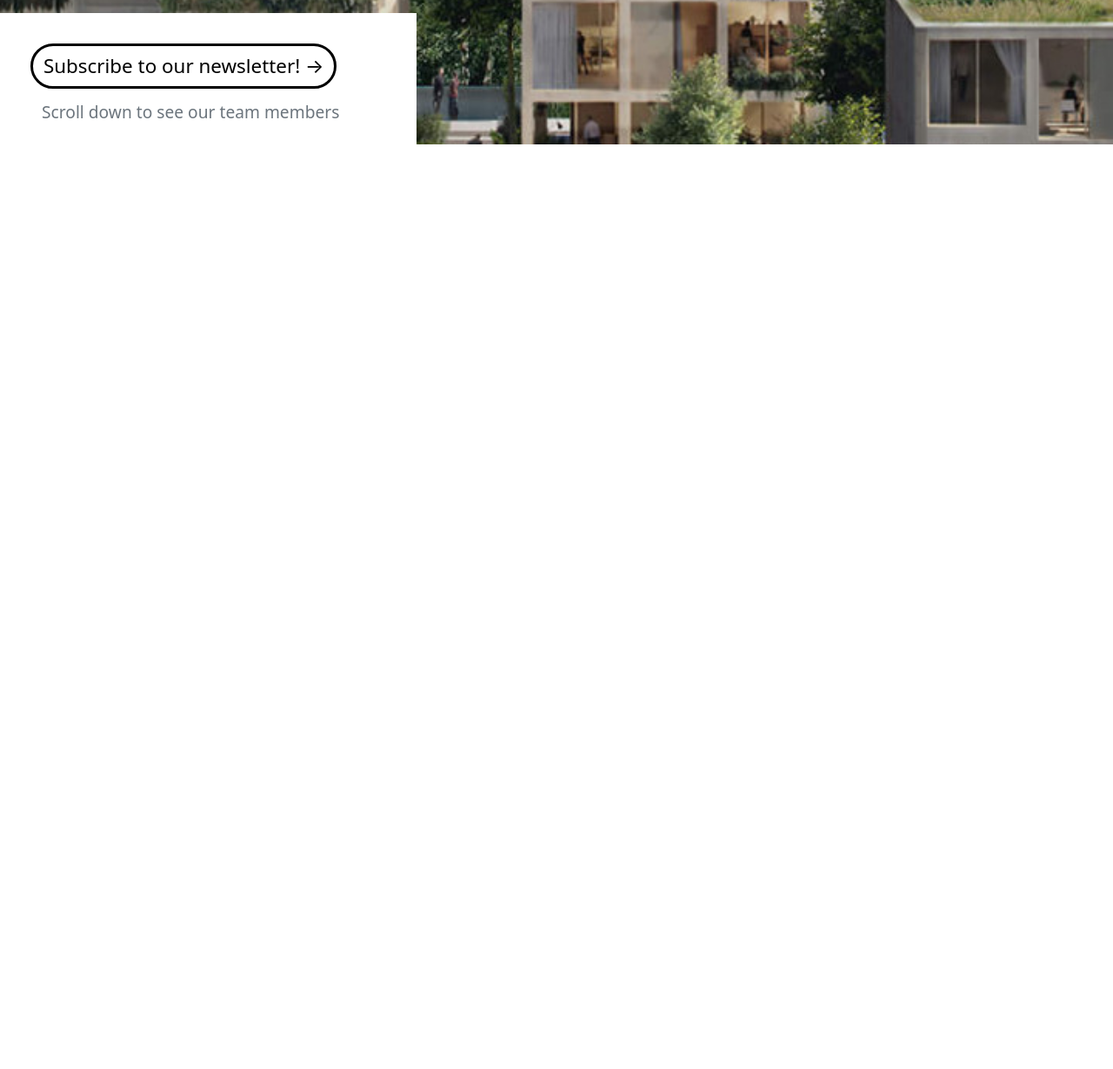
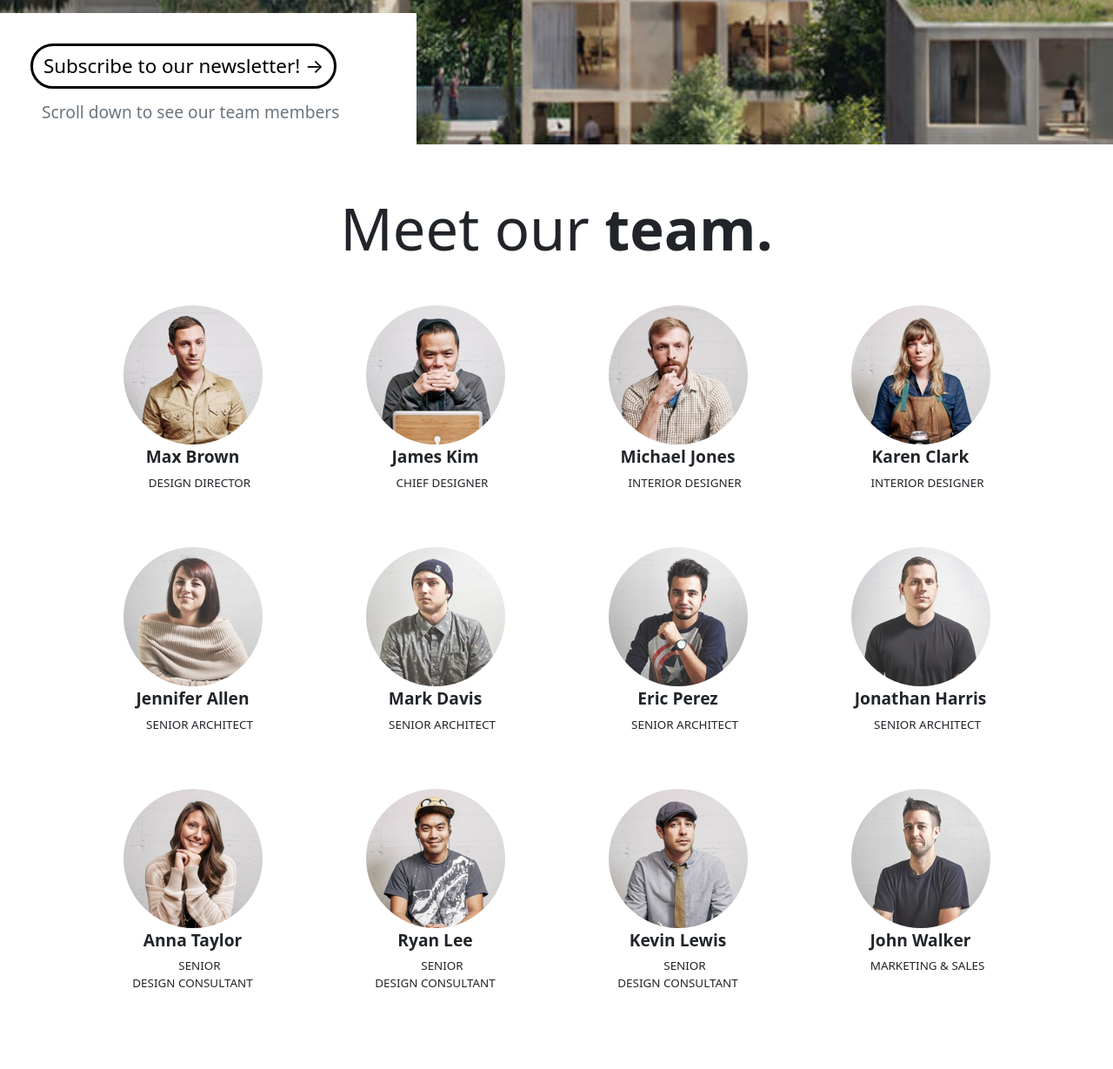
Before and after one commit to designerlinak/SMC_WebDesign3, a PHP site: page /homework/team.html in a window 1280 px wide. Shown: the part 669-1898 px from the top of the page at 87% size. Before the commit the page ends 835 px from the top, so only its background shows below. Run offline with PHP 8.4, Linux system fonts and the light colour scheme.

Commit message:
Update on homework

```diff
--- a/week06/homework/css/team-styles.css
+++ b/week06/homework/css/team-styles.css
@@ -108,6 +108,9 @@ button, input, optgroup, select, textarea {
 
 .small, small {
     font-size: 1em;
+}
+
+.text-muted {
     margin-left: .5rem;
 }
 
@@ -170,6 +173,48 @@ button, input, optgroup, select, textarea {
     background-color: #FFE600;
     border-color: #FFE600;
 }
+
+.container {
+    padding-top: 4rem;
+}
+
+.display-6 {
+    font-size: calc(1.375rem + 3.5vw);
+    font-weight: 300;
+    line-height: 1.2;
+    text-align: center;
+    margin-bottom: 3rem;
+}
+
+b, strong {
+    font-weight: 600;
+}
+
+.member-image {
+    border-radius: 8rem;
+    height: 10rem;
+    width: 10rem;
+}
+
+.member-name {
+    text-align: center;
+    font-size: 1.2rem;
+    margin-bottom: .3rem;
+}
+
+.member-position {
+    text-align: center;
+    font-size: .7rem;
+}
+
+.col {
+    margin-bottom: 3rem;
+    text-align: center;
+}
+
+
+
+
 
 
 
--- a/week06/homework/team.html
+++ b/week06/homework/team.html
@@ -121,7 +121,74 @@
             </div>
         </header>
 
-        <main></main>
+        <main>
+            <div class="container">
+                <h2 class="display-6">Meet our <b>team.</b></h2>
+                <div class="row row-cols-2 row-cols-md-3 row-cols-lg-4 my-4 g-3">
+                    <div class="col">
+                        <img src="../homework/images/member-1.png" alt="member-1" class="member-image">
+                        <p class="member-name"><strong>Max Brown</strong></p>
+                        <p class="member-position"><small>DESIGN DIRECTOR</small></p>
+                    </div>
+                    <div class="col">
+                        <img src="../homework/images/member-2.png" alt="member-2" class="member-image">
+                        <p class="member-name"><strong>James Kim</strong></p>
+                        <p class="member-position"><small>CHIEF DESIGNER</small></p>
+                    </div>
+                    <div class="col">
+                        <img src="../homework/images/member-3.png" alt="member-3" class="member-image">
+                        <p class="member-name"><strong>Michael Jones</strong></p>
+                        <p class="member-position"><small>INTERIOR DESIGNER</small></p>
+                    </div>
+                    <div class="col">
+                        <img src="../homework/images/member-4.png" alt="member-4" class="member-image">
+                        <p class="member-name"><strong>Karen Clark</strong></p>
+                        <p class="member-position"><small>INTERIOR DESIGNER</small></p>
+                    </div>
+                    <div class="col">
+                        <img src="../homework/images/member-5.png" alt="member-5" class="member-image">
+                        <p class="member-name"><strong>Jennifer Allen</strong></p>
+                        <p class="member-position"><small>SENIOR ARCHITECT</small></p>
+                    </div>
+                    <div class="col">
+                        <img src="../homework/images/member-6.png" alt="member-6" class="member-image">
+                        <p class="member-name"><strong>Mark Davis</strong></p>
+                        <p class="member-position"><small>SENIOR ARCHITECT</small></p>
+                    </div>
+                    <div class="col">
+                        <img src="../homework/images/member-7.png" alt="member-7" class="member-image">
+                        <p class="member-name"><strong>Eric Perez</strong></p>
+                        <p class="member-position"><small>SENIOR ARCHITECT</small></p>
+                    </div>
+                    <div class="col">
+                        <img src="../homework/images/member-8.png" alt="member-8" class="member-image">
+                        <p class="member-name"><strong>Jonathan Harris</strong></p>
+                        <p class="member-position"><small>SENIOR ARCHITECT</small></p>
+                    </div>
+                    <div class="col">
+                        <img src="../homework/images/member-9.png" alt="member-9" class="member-image">
+                        <p class="member-name"><strong>Anna Taylor</strong></p>
+                        <p class="member-position"><small>SENIOR<br>DESIGN CONSULTANT</small></p>
+                    </div>
+                    <div class="col">
+                        <img src="../homework/images/member-10.png" alt="member-10" class="member-image">
+                        <p class="member-name"><strong>Ryan Lee</strong></p>
+                        <p class="member-position"><small>SENIOR<br>DESIGN CONSULTANT</small></p>
+                    </div>
+                    <div class="col">
+                        <img src="../homework/images/member-11.png" alt="member-11" class="member-image">
+                        <p class="member-name"><strong>Kevin Lewis</strong></p>
+                        <p class="member-position"><small>SENIOR<br>DESIGN CONSULTANT</small></p>
+                    </div>
+                    <div class="col">
+                        <img src="../homework/images/member-12.png" alt="member-12" class="member-image">
+                        <p class="member-name"><strong>John Walker</strong></p>
+                        <p class="member-position"><small>MARKETING & SALES</small></p>
+                    </div>
+                </div>
+            </div>
+
+        </main>
 
         <footer></footer>
 
```
Also changed, not shown: week06/homework/images/member-1.png (added), week06/homework/images/member-10.png (added), week06/homework/images/member-11.png (added), week06/homework/images/member-12.png (added), week06/homework/images/member-2.png (added), week06/homework/images/member-3.png (added), week06/homework/images/member-4.png (added), week06/homework/images/member-5.png (added), week06/homework/images/member-6.png (added), week06/homework/images/member-7.png (added), week06/homework/images/member-8.png (added), week06/homework/images/member-9.png (added).
